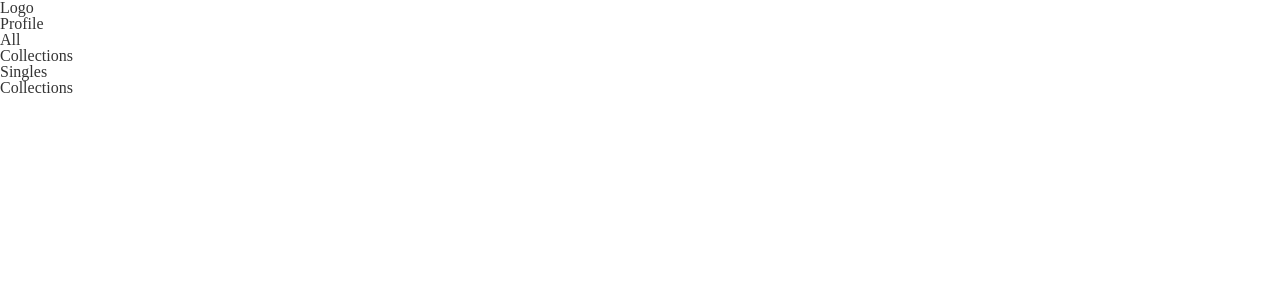
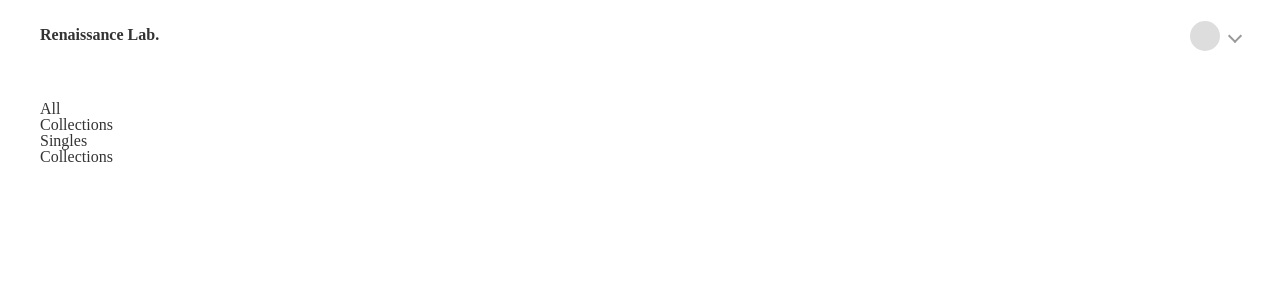
Before and after one commit to haeun-jo/NFT-exchange, a React (Create React App) app: page / in a window 1280 px wide. Shown: the top 300 px of the page. Built offline with nearby package versions, Linux system fonts and the light colour scheme.

Commit message:
header scss 추가, profile 구조 구성

```diff
--- a/src/assets/css/index.css
+++ b/src/assets/css/index.css
@@ -2,3 +2,4 @@
 @use "base/base";
 @use "base/reset";
 @use "base/variable";
+@use "layout/header";
--- a/src/assets/styles/base/_base.scss
+++ b/src/assets/styles/base/_base.scss
@@ -214,3 +214,7 @@ svg,
 video {
   display: block;
 }
+
+#root {
+  padding: 20px 40px;
+}
--- a/src/assets/styles/index.scss
+++ b/src/assets/styles/index.scss
@@ -2,3 +2,5 @@
 @use "base/base";
 @use "base/reset";
 @use "base/variable";
+
+@use "layout/header";
--- /dev/null
+++ b/src/assets/styles/layout/_header.scss
@@ -0,0 +1,65 @@
+.header {
+  width: 100%;
+  margin-bottom: 50px;
+  line-height: 30px;
+
+  &::after {
+    content: "";
+    display: table;
+    clear: both;
+  }
+
+  .logo {
+    float: left;
+    font-weight: 700;
+  }
+
+  .profile {
+    float: right;
+    position: relative;
+
+    &__image {
+      display: inline-block;
+      width: 30px;
+      height: 30px;
+      background-color: #ddd;
+      border-radius: 50%;
+      margin-right: 10px;
+      vertical-align: middle;
+    }
+
+    &__btn {
+      display: inline-block;
+      width: 10px;
+      height: 10px;
+      border-top: 2px solid #999;
+      border-right: 2px solid #999;
+      transform: rotate(135deg);
+      vertical-align: middle;
+    }
+
+    .dropdown {
+      position: absolute;
+      right: 0;
+      top: 40px;
+      width: 180px;
+      height: 80px;
+      padding: 10px 15px;
+      box-shadow: 0 0 20px #ddd;
+      border-radius: 5px;
+
+      p {
+        font-weight: 700;
+      }
+
+      &__connect-wallet {
+        width: 100%;
+        height: 30px;
+        background-color: #000;
+        color: #fff;
+        border-radius: 5px;
+        font-size: 12px;
+      }
+    }
+  }
+}
--- a/src/components/Header/Dropdown.tsx
+++ /dev/null
@@ -1,4 +0,0 @@
-const Dropdown = () => {
-  return <div>Dropdown</div>;
-};
-export default Dropdown;
--- a/src/components/Header/Logo.tsx
+++ b/src/components/Header/Logo.tsx
@@ -1,4 +1,4 @@
 const Logo = () => {
-  return <div>Logo</div>;
+  return <div className="logo">Renaissance Lab.</div>;
 };
 export default Logo;
--- a/src/components/Header/Profile.tsx
+++ b/src/components/Header/Profile.tsx
@@ -1,4 +1,28 @@
+import { useState } from "react";
+
 const Profile = () => {
-  return <div>Profile</div>;
+  const [showDropdown, setShowDropdown] = useState<boolean>(false);
+  const [isConnect, setIsConnect] = useState<boolean>(false);
+
+  return (
+    <div className="profile">
+      <span className="profile__image" />
+      <button
+        type="button"
+        className="profile__btn"
+        onClick={() => {
+          setShowDropdown(!showDropdown);
+        }}
+      />
+      {showDropdown && (
+        <div className="dropdown">
+          <p>Connect</p>
+          <button type="button" className="dropdown__connect-wallet">
+            Connect Wallet
+          </button>
+        </div>
+      )}
+    </div>
+  );
 };
 export default Profile;
--- a/src/components/Header/index.tsx
+++ b/src/components/Header/index.tsx
@@ -3,10 +3,10 @@ import Profile from "./Profile";
 
 const Header = () => {
   return (
-    <>
+    <div className="header">
       <Logo />
       <Profile />
-    </>
+    </div>
   );
 };
 export default Header;
```
